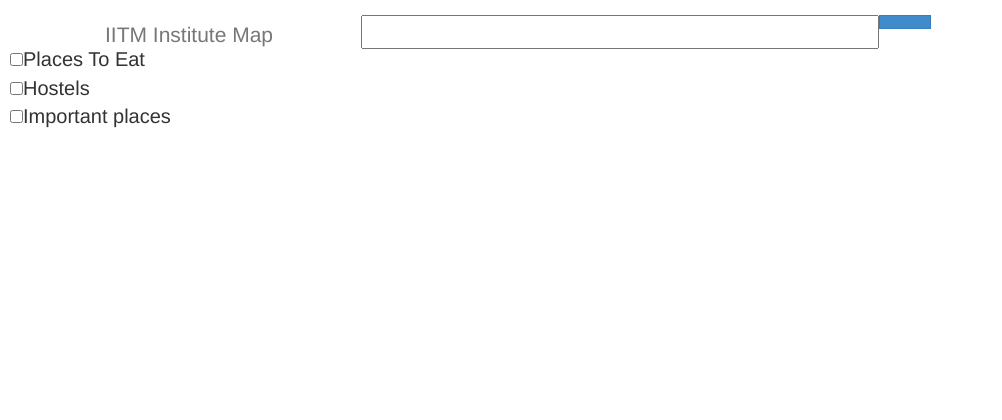
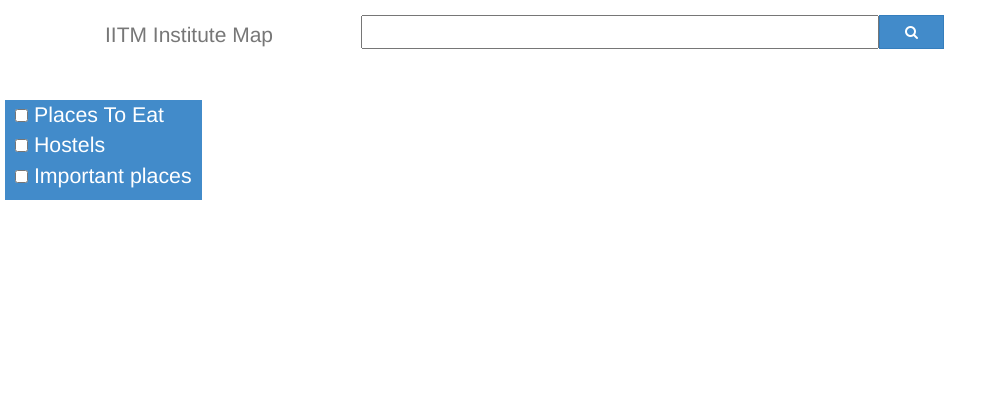
Before and after one commit to srikarrohit/Institute_Maps, a PHP site: page / in a window 1280 px wide. Shown: the top 420 px of the page, without its empty margins (0-1002 px from the left). Run offline with PHP 8.4, Linux system fonts and the light colour scheme; some libraries are stand-ins or nearby versions.

Commit message:
fixed search button problem and UI changes in checkboxes

```diff
--- a/config/config.php
+++ b/config/config.php
@@ -1,6 +1,6 @@
 <?php
 $host="localhost";
 $user="root";
-$pwd="ragasree";
+$pwd="";
 $db="maps1";
 ?>
--- a/css/map.css
+++ b/css/map.css
@@ -154,3 +154,16 @@
 left:10px;
 font-weight:bold;
 }
+#checkboxes{
+	color: white;
+	font-size: 16pt;
+	min-height: 100px;
+	position: absolute;
+	top: 100px;
+	z-index: 20;
+	background-color:#428BCA;
+	width: auto;
+	padding-left: 10px;
+	padding-right: 10px;
+	margin-left: 5px;
+}
--- a/index.php
+++ b/index.php
@@ -11,6 +11,7 @@
     <link rel="stylesheet" type="text/css" href="css/bootstrap.min.css">
     <link href="css/map.css" rel="stylesheet" type="text/css">
     <link href="images/logo.png" rel="shortcut icon" type="image/vnd.microsoft.icon">
+    <link href="//netdna.bootstrapcdn.com/font-awesome/4.0.3/css/font-awesome.css" rel="stylesheet">
     <script type="text/javascript" src="https://maps.googleapis.com/maps/api/js?AIzaSyANpptUZHCGiIj3xSKm5ugkJqRohNIJD6w"></script>
     <script type="text/javascript" src="js/jquery.min.js"></script>
     <script src="js/index.js" type="text/javascript"></script>
@@ -29,11 +30,11 @@
 	  </div>
 
 
-	  <div id="checkboxes" style="z-index:10000000;left:10px;top:45px;position:fixed;background:white;font-size: 20px;">
+	  <div id="checkboxes" class="col-xs-hidden">
 		<ul>
-			<li><input type="checkbox" id="places" onclick="onchangecheckbox(this)">Places To Eat</li>
-			<li><input type="checkbox" id="hostels" onclick="onchangecheckbox1(this)">Hostels</li>
-			<li><input type="checkbox" id="impplaces" onclick="onchangecheckbox2(this)">Important places</li>
+			<li><input type="checkbox" id="places" onclick="onchangecheckbox(this)"> Places To Eat</li>
+			<li><input type="checkbox" id="hostels" onclick="onchangecheckbox1(this)"> Hostels</li>
+			<li><input type="checkbox" id="impplaces" onclick="onchangecheckbox2(this)"> Important places</li>
 		</ul>
 	  </div>
 
```
